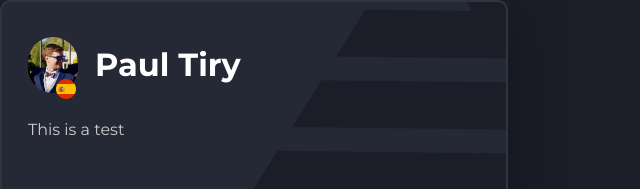
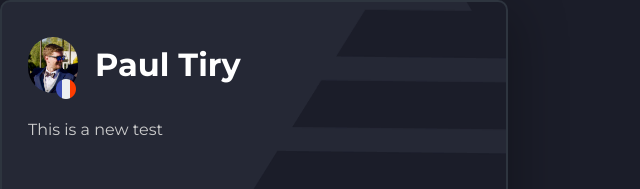
Before and after one commit to ptiry02/hackathon-comment-slider, a React (Create React App) app: page / in a window 1280 px wide. Shown: the top 189 px of the page, without its empty margins (0-640 px from the left). Built offline with nearby package versions, Linux system fonts and the light colour scheme.

Commit message:
ready for list of cards

```diff
--- a/src/App.jsx
+++ b/src/App.jsx
@@ -1,7 +1,15 @@
 import Card from './components/Card'
+import { CardsInfo } from './helpers/constants'
 
 function App() {
-  return <Card name={'Paul Tiry'} text={'This is a test'} />
+  return (
+    <Card
+      profilePic={CardsInfo[0].picture}
+      flag={CardsInfo[0].flag}
+      name={CardsInfo[0].name}
+      text={CardsInfo[0].comment}
+    />
+  )
 }
 
 export default App
--- a/src/components/Card.jsx
+++ b/src/components/Card.jsx
@@ -2,12 +2,11 @@ import styled from 'styled-components'
 import bgLogo from '../assets/icons/Vector.png'
 import ProfilePic from './ProfilePic'
 
-const Card = ({ name, text }) => {
+const Card = ({ profilePic, flag, name, text }) => {
   return (
     <Wrapper>
       <Title>
-        {/* This image should come from backend */}
-        <ProfilePic />
+        <ProfilePic img={profilePic} flag={flag} />
         <Name>{name}</Name>
       </Title>
       <Comment>{text}</Comment>
--- a/src/components/ProfilePic.jsx
+++ b/src/components/ProfilePic.jsx
@@ -1,11 +1,9 @@
-import picture from '../assets/images/_MG_9829.jpeg'
-import flag from '../assets/icons/icons8-spain-48.png'
 import styled from 'styled-components'
 
-const ProfilePic = () => {
+const ProfilePic = ({ img, flag }) => {
   return (
     <Wrapper>
-      <Picture src={picture} alt="profile_picture" />
+      <Picture src={img} alt="profile_picture" />
       <Flag src={flag} alt="flag" />
     </Wrapper>
   )
--- /dev/null
+++ b/src/helpers/constants.js
@@ -0,0 +1,20 @@
+import picture from '../assets/images/_MG_9829.jpeg'
+import spain from '../assets/icons/icons8-spain-48.png'
+import france from '../assets/icons/icons8-france-48.png'
+
+/* This is info to be displayed in the comment card. In real life it would come from backend */
+
+export const CardsInfo = [
+  {
+    name: 'Paul Tiry',
+    picture,
+    flag: france,
+    comment: 'This is a new test',
+  },
+  {
+    name: 'Jhon Doe',
+    picture,
+    flag: spain,
+    comment: 'This is a new test',
+  },
+]
```
Also changed, not shown: src/assets/icons/icons8-france-48.png (added).
